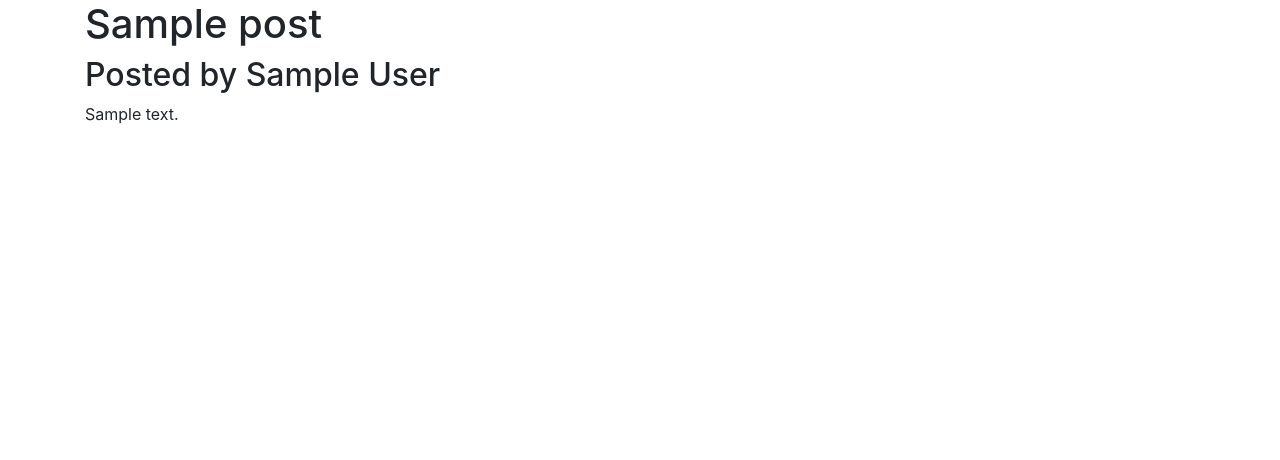
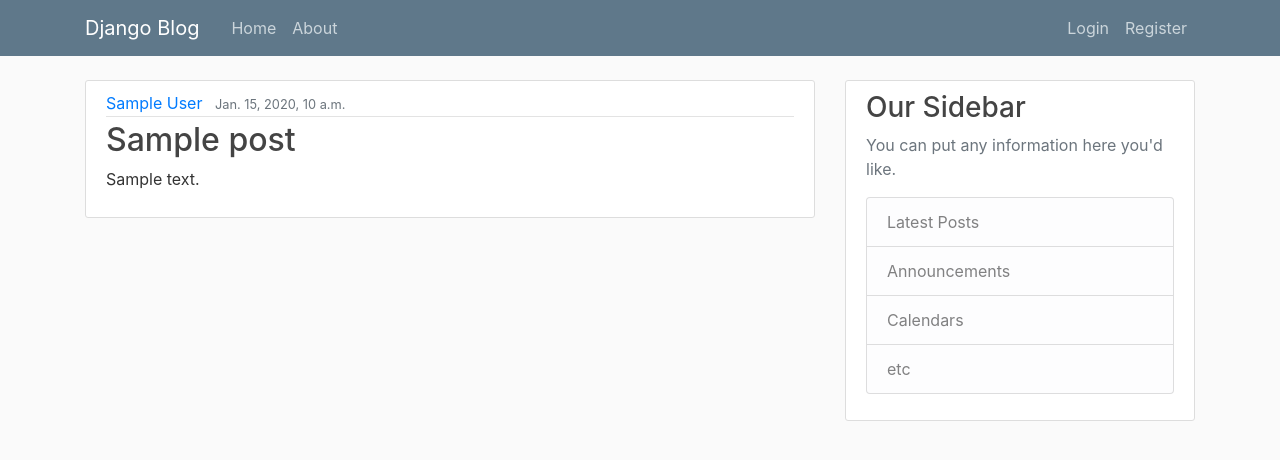
Before and after one commit to VedJ0shi/Django-Flask-Tests, a Django app: template djangoproj/website/blog/templates/blog/home.html in a window 1280 px wide. Shown: the top 460 px of the page. Run offline with Django 5.2, Linux system fonts and the light colour scheme; the template is opened without the code that fills it: most values are stand-ins (such as "Sample title", 1, 10 or a date in 2020).

Commit message:
updates to blog in djangoproj/website

```diff
--- /dev/null
+++ b/djangoproj/website/blog/static/blog/main.css
@@ -0,0 +1,84 @@
+body {
+    background: #fafafa;
+    color: #333333;
+    margin-top: 5rem;
+  }
+
+  h1, h2, h3, h4, h5, h6 {
+    color: #444444;
+  }
+
+  ul {
+    margin: 0;
+  }
+
+  .bg-steel {
+    background-color: #5f788a;
+  }
+
+  .site-header .navbar-nav .nav-link {
+    color: #cbd5db;
+  }
+
+  .site-header .navbar-nav .nav-link:hover {
+    color: #ffffff;
+  }
+
+  .site-header .navbar-nav .nav-link.active {
+    font-weight: 500;
+  }
+
+  .content-section {
+    background: #ffffff;
+    padding: 10px 20px;
+    border: 1px solid #dddddd;
+    border-radius: 3px;
+    margin-bottom: 20px;
+  }
+
+  .article-title {
+    color: #444444;
+  }
+
+  a.article-title:hover {
+    color: #428bca;
+    text-decoration: none;
+  }
+
+  .article-content {
+    white-space: pre-line;
+  }
+
+  .article-img {
+    height: 65px;
+    width: 65px;
+    margin-right: 16px;
+  }
+
+  .article-metadata {
+    padding-bottom: 1px;
+    margin-bottom: 4px;
+    border-bottom: 1px solid #e3e3e3
+  }
+
+  .article-metadata a:hover {
+    color: #333;
+    text-decoration: none;
+  }
+
+  .article-svg {
+    width: 25px;
+    height: 25px;
+    vertical-align: middle;
+  }
+
+  .account-img {
+    height: 125px;
+    width: 125px;
+    margin-right: 20px;
+    margin-bottom: 16px;
+  }
+
+  .account-heading {
+    font-size: 2.5rem;
+  }
--- a/djangoproj/website/blog/templates/blog/about.html
+++ b/djangoproj/website/blog/templates/blog/about.html
@@ -4,4 +4,5 @@
 
 {% block content %}
         <h1>About this Blog</h1>
+        <h6>You are accessing this on {{ today }} </h6>
 {% endblock %}
--- a/djangoproj/website/blog/templates/blog/base.html
+++ b/djangoproj/website/blog/templates/blog/base.html
@@ -1,3 +1,4 @@
+{% load static %}
 <!DOCTYPE html>
 <html>
     <head>
@@ -7,14 +8,52 @@
 
         <!-- Bootstrap CSS -->
         <link rel="stylesheet" href="https://cdn.jsdelivr.net/npm/bootstrap@4.4.1/dist/css/bootstrap.min.css" integrity="sha384-Vkoo8x4CGsO3+Hhxv8T/Q5PaXtkKtu6ug5TOeNV6gBiFeWPGFN9MuhOf23Q9Ifjh" crossorigin="anonymous">
-
+        <link rel="stylesheet" href="{% static 'blog/main.css' %}" type="text/css">
         <title> {% block title %} {% endblock %} </title>
     </head>
     <body>
-        <div class="container">
-            {% block content %}
-            {% endblock %}
-        </div>
+        <header class="site-header">
+            <nav class="navbar navbar-expand-md navbar-dark bg-steel fixed-top">
+              <div class="container">
+                <a class="navbar-brand mr-4" href="/">Django Blog</a>
+                <button class="navbar-toggler" type="button" data-toggle="collapse" data-target="#navbarToggle" aria-controls="navbarToggle" aria-expanded="false" aria-label="Toggle navigation">
+                <span class="navbar-toggler-icon"></span>
+                </button>
+                <div class="collapse navbar-collapse" id="navbarToggle">
+                  <div class="navbar-nav mr-auto">
+                    <a class="nav-item nav-link" href="{% url 'blog-home' %}">Home</a>
+                    <a class="nav-item nav-link" href="{% url 'blog-about' %}">About</a>
+                  </div>
+                  <!-- Navbar Right Side -->
+                  <div class="navbar-nav">
+                    <a class="nav-item nav-link" href="#">Login</a>
+                    <a class="nav-item nav-link" href="#">Register</a>
+                  </div>
+                </div>
+              </div>
+            </nav>
+          </header>
+          <main role="main" class="container">
+            <div class="row">
+              <div class="col-md-8">
+                {% block content %}
+                {% endblock %}
+              </div>
+              <div class="col-md-4">
+                <div class="content-section">
+                  <h3>Our Sidebar</h3>
+                  <p class='text-muted'>You can put any information here you'd like.
+                    <ul class="list-group">
+                      <li class="list-group-item list-group-item-light">Latest Posts</li>
+                      <li class="list-group-item list-group-item-light">Announcements</li>
+                      <li class="list-group-item list-group-item-light">Calendars</li>
+                      <li class="list-group-item list-group-item-light">etc</li>
+                    </ul>
+                  </p>
+                </div>
+              </div>
+            </div>
+          </main>
         <!-- Optional JavaScript -->
         <!-- jQuery first, then Popper.js, then Bootstrap JS -->
         <script src="https://code.jquery.com/jquery-3.4.1.slim.min.js" integrity="sha384-J6qa4849blE2+poT4WnyKhv5vZF5SrPo0iEjwBvKU7imGFAV0wwj1yYfoRSJoZ+n" crossorigin="anonymous"></script>
--- a/djangoproj/website/blog/templates/blog/home.html
+++ b/djangoproj/website/blog/templates/blog/home.html
@@ -4,8 +4,15 @@
 
 {% block content %}
     {% for post in posts %}
-        <h1> {{ post.title }} </h1>
-        <h2> Posted by {{ post.author }} </h2>
-        <p> {{ post.content }} </p>
+        <article class="media content-section">
+            <div class="media-body">
+            <div class="article-metadata">
+                <a class="mr-2" href="#">{{ post.author }}</a>
+                <small class="text-muted">{{ post.date_posted }}</small>
+            </div>
+            <h2><a class="article-title" href="#">{{ post.title }}</a></h2>
+            <p class="article-content">{{ post.content }}</p>
+            </div>
+        </article>
     {% endfor %}
 {% endblock %}
--- a/djangoproj/website/blog/urls.py
+++ b/djangoproj/website/blog/urls.py
@@ -1,8 +1,9 @@
 from django.urls import path
 from . import views
+import datetime
 
 
 urlpatterns = [
-    path('', views.home, name="blog-home"), #3rd arg is name of the url route
-    path('about/', views.about, name="blog-about")
+    path('', views.home, name="blog-home"), #name arg is reference name of the url route
+    path('about/', views.about, {"date": datetime.date.today()}, name="blog-about") #optional 3rd arg is keyword arg(s) passed to view function
 ]
--- a/djangoproj/website/blog/views.py
+++ b/djangoproj/website/blog/views.py
@@ -19,6 +19,5 @@ def home(request):
     #return HttpResponse('<h1>Blog Homepage</h1>')
     return render(request, 'blog/home.html', {'posts': posts}) #render still returns an HTTP Response
 
-def about(request):
-    #return HttpResponse('<h1>About this Blog</h1>')
-    return render(request, 'blog/about.html')
+def about(request, date):
+    return render(request, 'blog/about.html', {"today": f"{date.month}/{date.day}"})
--- a/djangoproj/website/website/urls.py
+++ b/djangoproj/website/website/urls.py
@@ -19,5 +19,5 @@ from django.urls import path, include
 
 urlpatterns = [
     path('admin/', admin.site.urls),
-    path('blog/', include('blog.urls'))#will match any url route that begins with blog/
+    path('blog/', include('blog.urls')) #will match any url route that begins with blog/
 ]
```
